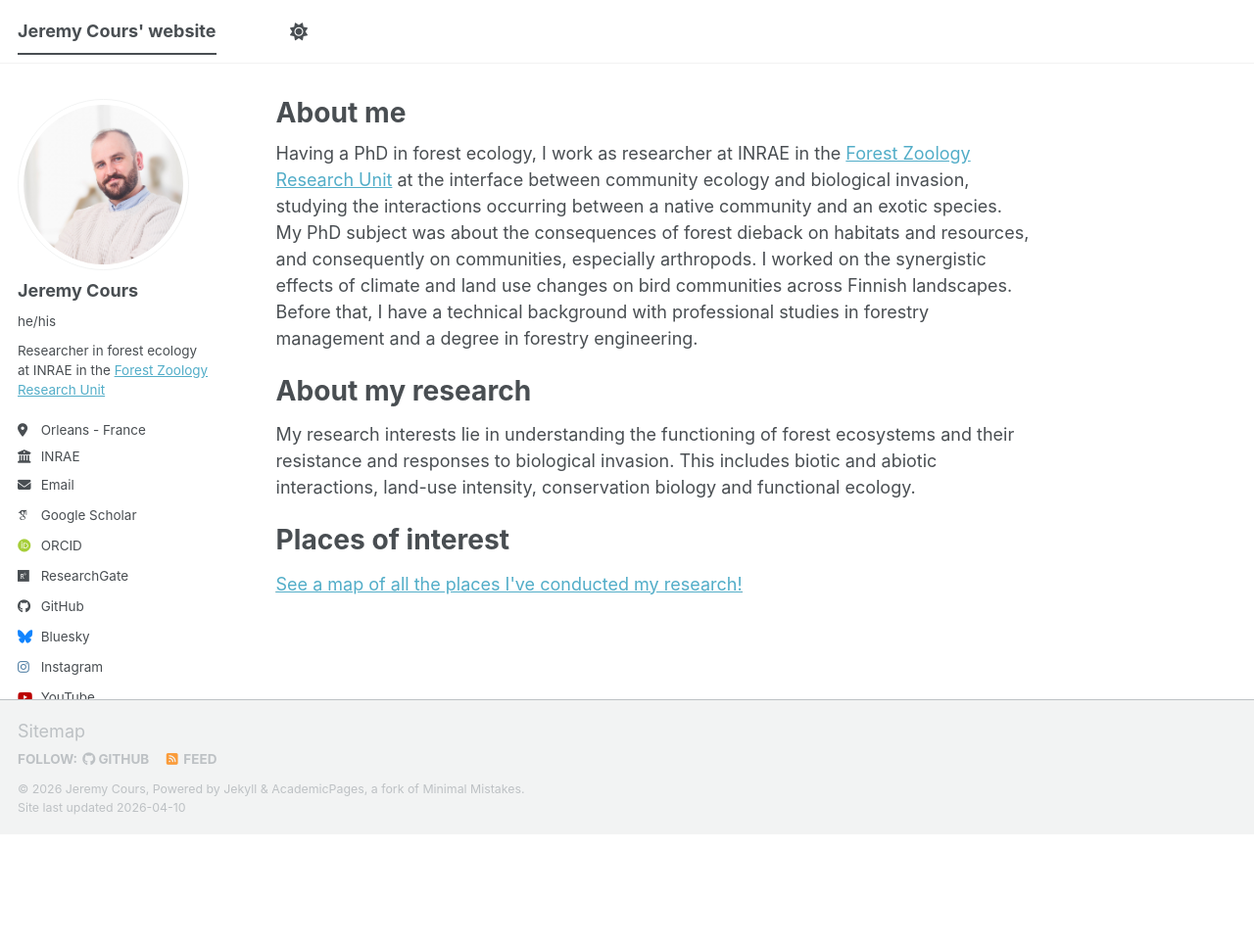
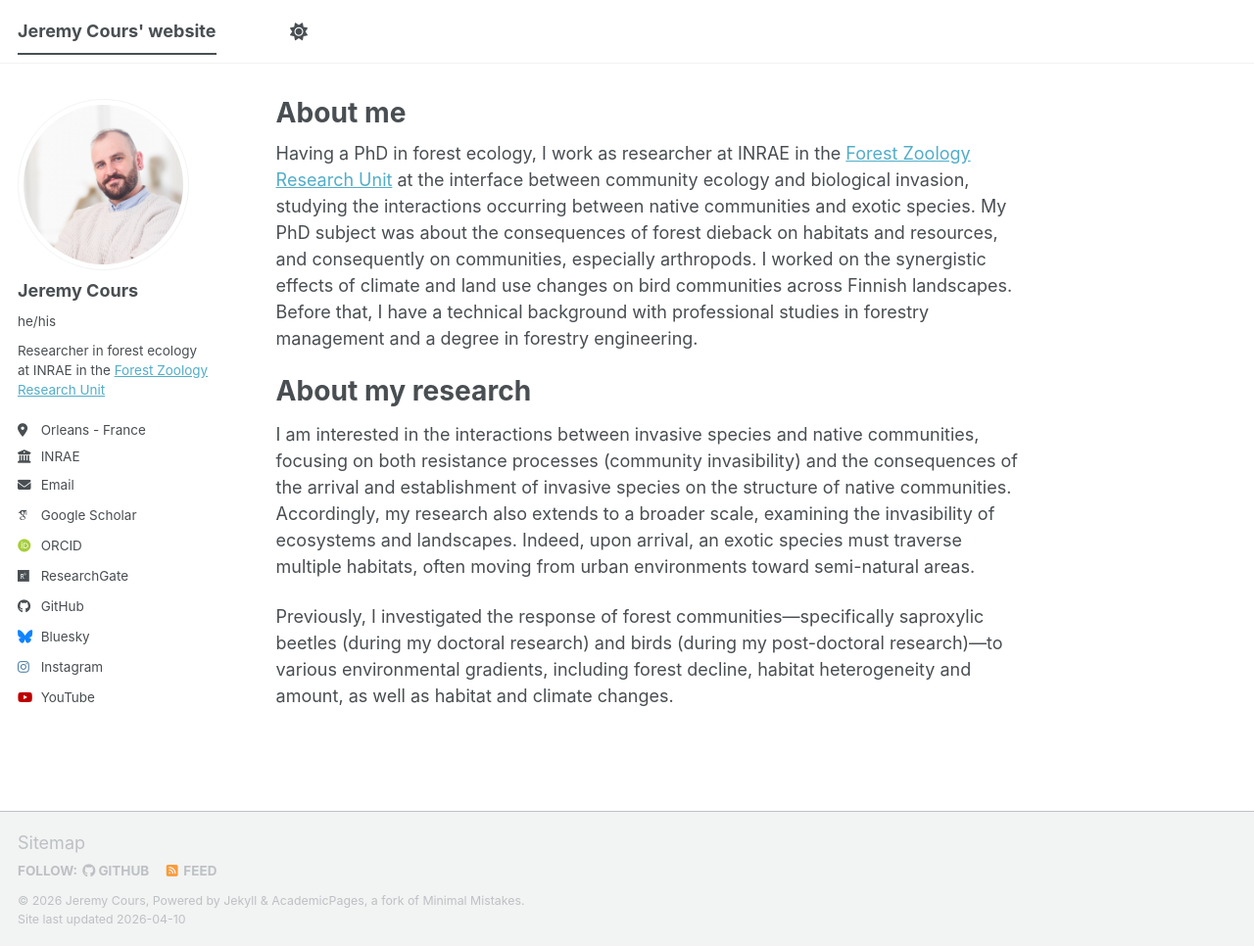
Before and after one commit to J-Cours/J-Cours.github.io, a Jekyll site: the page built from _pages/about.md, in a window 1280 px wide and 966 px high. Shown: the whole window at 98% size. Built offline with Jekyll 4.4.1, drawn with Linux system fonts in a browser that asks for light colours; some web fonts are replaced; a script bundle is joined from its source files by our own code; library files that are not in the unit come from our copies.

Commit message:
Update about and publications

```diff
--- a/_pages/about.md
+++ b/_pages/about.md
@@ -8,15 +8,12 @@
   - /about.html
 ---
 
-Having a PhD in forest ecology, I work as researcher at INRAE in the [Forest Zoology Research Unit](https://urzf.val-de-loire.hub.inrae.fr/) at the interface between community ecology and biological invasion, studying the interactions occurring between a native community and an exotic species.
+Having a PhD in forest ecology, I work as researcher at INRAE in the [Forest Zoology Research Unit](https://urzf.val-de-loire.hub.inrae.fr/) at the interface between community ecology and biological invasion, studying the interactions occurring between native communities and exotic species.
 My PhD subject was about the consequences of forest dieback on habitats and resources, and consequently on communities, especially arthropods. I worked on the synergistic effects of climate and land use changes on bird communities across Finnish landscapes.
 Before that, I have a technical background with professional studies in forestry management and a degree in forestry engineering.
 
 About my research
 ======
-My research interests lie in understanding the functioning of forest ecosystems and their resistance and responses to biological invasion. This includes biotic and abiotic interactions, land-use intensity, conservation biology and functional ecology.
+I am interested in the interactions between invasive species and native communities, focusing on both resistance processes (community invasibility) and the consequences of the arrival and establishment of invasive species on the structure of native communities. Accordingly, my research also extends to a broader scale, examining the invasibility of ecosystems and landscapes. Indeed, upon arrival, an exotic species must traverse multiple habitats, often moving from urban environments toward semi-natural areas.
 
-Places of interest
-======
-
-<p style="text-decoration:underline;"><a href="/activity_map.html">See a map of all the places I've conducted my research!</a></p>
+Previously, I investigated the response of forest communities—specifically saproxylic beetles (during my doctoral research) and birds (during my post-doctoral research)—to various environmental gradients, including forest decline, habitat heterogeneity and amount, as well as habitat and climate changes.
```
Also changed, not shown: _publications/2019-12-31-paper.md (+1 -1 lines), _publications/2021_paper_FFGC.md (+3 -4 lines), 4 other files.
